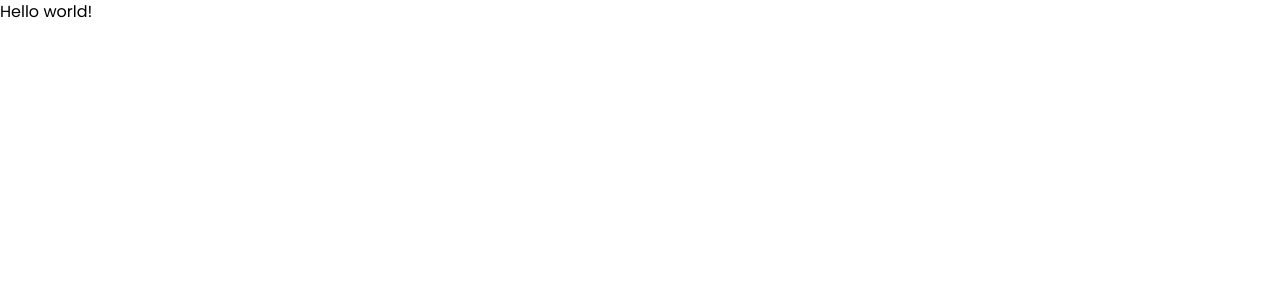
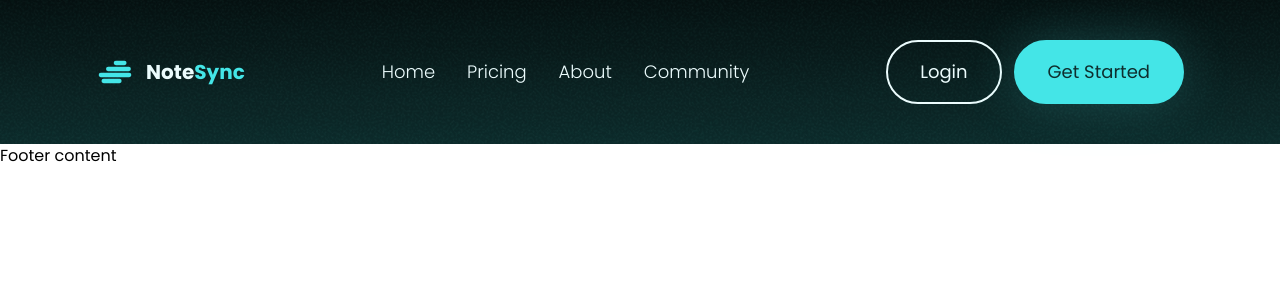
Before and after one commit to bobgabule/note-sync, a React (Vite) app: page / in a window 1280 px wide. Shown: the top 300 px of the page. Built offline with nearby package versions, Linux system fonts and the light colour scheme.

Commit message:
add header

```diff
--- a/index.html
+++ b/index.html
@@ -6,11 +6,11 @@
     <meta name="viewport" content="width=device-width, initial-scale=1.0" />
     <meta
       name="description"
-      content="NoteFlow is an AI-powered note-taking app that helps you capture, organize,
+      content="NoteSync is an AI-powered note-taking app that helps you capture, organize,
       and summarize your notes effortlessly. Boost your productivity with smart, intuitive
       features designed for students, professionals, and anyone looking to stay organized."
     />
-    <title>NoteFlow | SaaS Landing Page</title>
+    <title>NoteSync | SaaS Landing Page</title>
   </head>
   <body>
     <div id="root">
--- a/src/App.jsx
+++ b/src/App.jsx
@@ -1,5 +1,14 @@
+import Page from "./components/sections/page";
+import Header from "./components/sections/Header";
+import Navigation from "./components/sections/Navigation";
+
 function App() {
-  return <h1>Hello world!</h1>;
+  return <Page>
+    <Header>
+      <Navigation />
+    </Header>
+    <footer>Footer content</footer>
+  </Page>;
 }
 
 export default App;
--- a/src/components/icons/Logo.jsx
+++ b/src/components/icons/Logo.jsx
@@ -17,11 +17,22 @@ export default function Logo({ width = 1.5, className, alt }) {
       />
       <path
         d="M11.0005 10.5L34.9995 10.5"
+        stroke="var(--color-primary-500)"
         strokeWidth={width}
         strokeLinecap="round"
       />
-      <path d="M35.5 17.5L2.5 17.5" strokeWidth={width} strokeLinecap="round" />
-      <path d="M5.75 24.5H24.25" strokeWidth={width} strokeLinecap="round" />
+      <path
+        d="M35.5 17.5L2.5 17.5"
+        strokeWidth={width}
+        stroke="var(--color-primary-500)"
+        strokeLinecap="round"
+      />
+      <path
+        d="M5.75 24.5H24.25"
+        strokeWidth={width}
+        stroke="var(--color-primary-500)"
+        strokeLinecap="round"
+      />
     </svg>
   );
 }
--- /dev/null
+++ b/src/components/sections/Header.jsx
@@ -0,0 +1,9 @@
+const Header = ({ children }) => {
+  return (
+    <div className="bg-gradient-to-bottom py-10">
+      {children}
+    </div>
+  )
+}
+
+export default Header
--- /dev/null
+++ b/src/components/sections/Navigation.jsx
@@ -0,0 +1,29 @@
+import Logo from '../icons/Logo';
+import { navigationLinks } from '../../utils/content';
+
+const Navigation = () => {
+  return (
+    <nav className="text-primary-50 m-auto flex justify-between items-center max-w-[90rem] px-24 text-lg/8 font-light">
+      <a className="flex items-center gap-x-3" href="#">
+        <Logo className="h-6" width={5} />
+        <p className="text-xl font-bold">
+          Note
+          <span className="text-primary-500">Sync</span>
+        </p>
+      </a>
+      <ul className="flex items-center gap-x-8">
+        { navigationLinks.map( link => (
+          <li key={link.id}>
+            <a className="hover:text-primary-500 transition-properties" href={link.href}>{link.link}</a>
+          </li>
+        )) }
+      </ul>
+      <div className="flex items-center gap-x-3">
+        <button className="border-primary-50 transition-properties hover:bg-primary-50 hover:text-primary-1300 box-border cursor-pointer rounded-full border-2 px-8 py-3.5 text-lg/8 font-normal">Login</button>
+        <button className="bg-primary-500 border-primary-500 text-primary-1300 transition-properties hover:bg-primary-50 hover:border-primary-50 box-border cursor-pointer rounded-full border-2 px-8 py-3.5 text-lg/8 font-normal primary-glow hover:primary-glow-hover">Get Started</button>
+      </div>
+    </nav>
+  )
+}
+
+export default Navigation
--- /dev/null
+++ b/src/components/sections/Page.jsx
@@ -0,0 +1,7 @@
+const Page = ({children}) => {
+  return (
+    <div>{children}</div>
+  )
+}
+
+export default Page
--- a/src/index.css
+++ b/src/index.css
@@ -29,3 +29,19 @@
   --color-primary-glow: rgba(68, 229, 231, 0.2);
   --color-primary-50-glow: rgba(236, 252, 253, 0.2);
 }
+
+.bg-gradient-to-bottom {
+  @apply bg-[url('../src/assets/Noise.webp'),linear-gradient(to_bottom,var(--color-primary-1500),var(--color-primary-1300))]
+}
+
+.transition-properties {
+  @apply transition-all duration-150;
+}
+
+.primary-glow {
+  @apply drop-shadow-[0px_0px_25px_var(--color-primary-glow)];
+}
+
+.primary-glow-hover {
+  @apply drop-shadow-[0px_0px_25px_var(--color-primary-50-glow)];
+}
```
